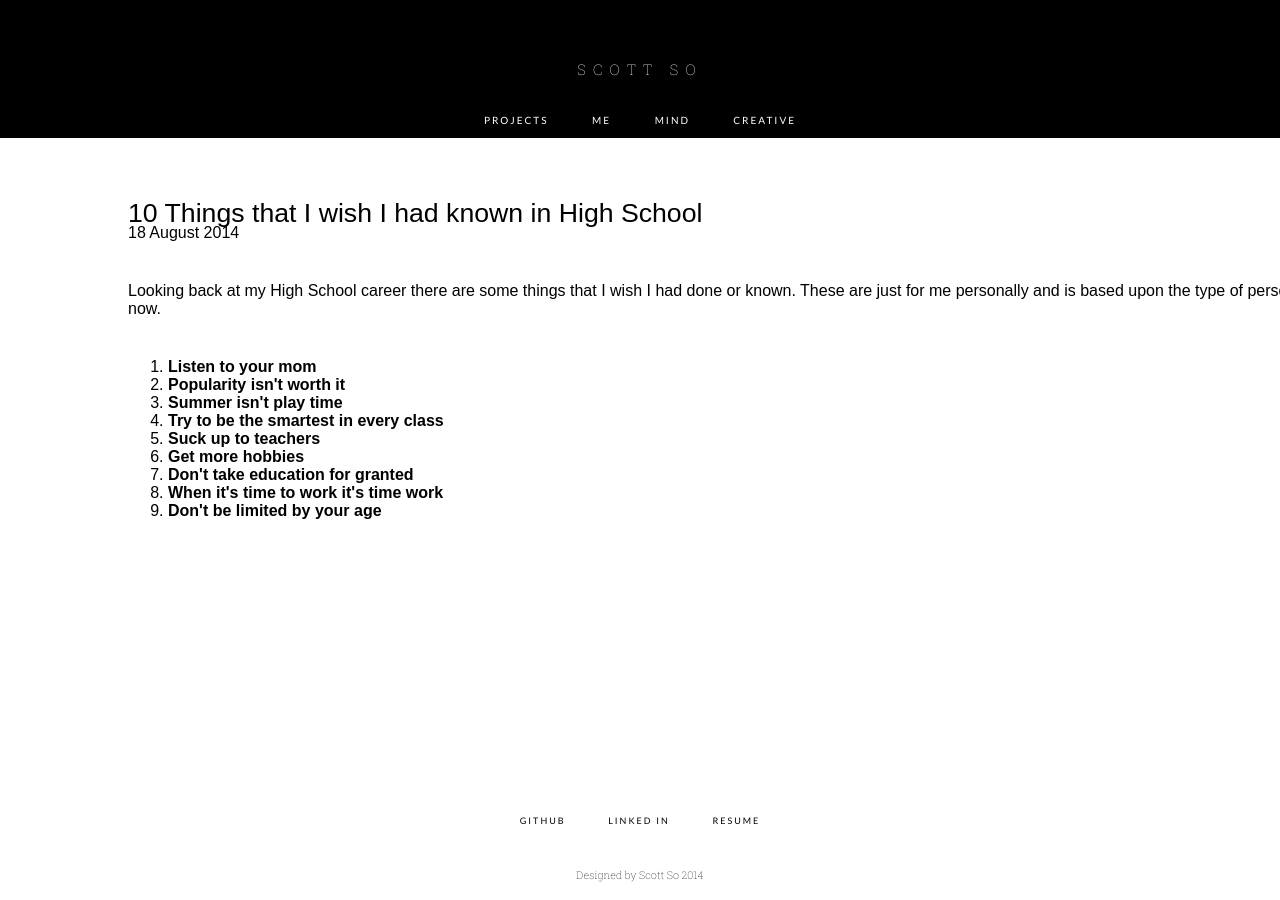
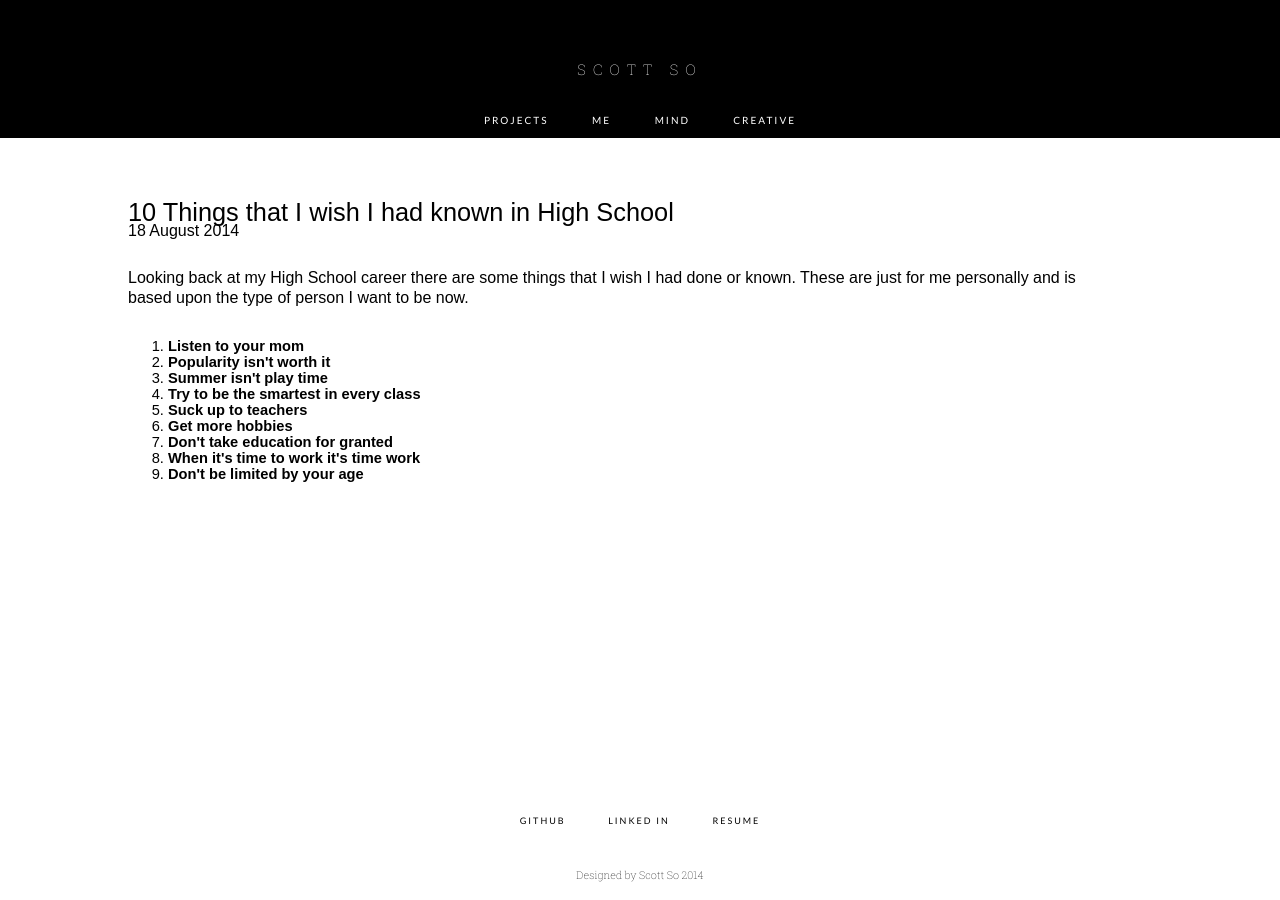
Before and after one commit to scotthso-zz/scotthso.github.io, a Jekyll site: the page built from _posts/2014-08-18-Wish-High-School.html, in a window 1280 px wide. Built offline with Jekyll 4.4.1, drawn with Linux system fonts in a browser that asks for light colours; some web fonts are replaced; Markdown is read by kramdown in place of the engine named in the settings.

Commit message:
fixed blog bug

```diff
--- a/_layouts/post.html
+++ b/_layouts/post.html
@@ -6,6 +6,6 @@
 
   {{ content }}
 
-
+<div class = "push"></div>
 
  {% include footer.html %}
--- a/mind.css
+++ b/mind.css
@@ -2,6 +2,7 @@
 
 #mind {
     font-family: 'Ek Mukta', sans-serif;
+
 }
 
 #mind h1 {
@@ -57,3 +58,8 @@
 position: relative;
  left: 10%;
 }
+
+.row-fluid {
+    margin-top: 60px;
+    margin-left: 5%;
+}
--- a/mind.html
+++ b/mind.html
@@ -8,6 +8,7 @@
 
 <h1>Take a journey into my mind</h1>
 <div id = "desc">Code. Fashion. Music. Design. Lifestyle.</div>
+
 {% for post in site.posts limit: 10 %}
 
 <body id="mind">
--- a/post.css
+++ b/post.css
@@ -8,8 +8,20 @@
     left: 10%;
 }
 
+.push {
+
+    height: 100px;
+}
+
+#post {
+ min-height: 100%;
+height: auto !important;
+height: 100%;
+    margin: 0 auto -100px;
+}
+
 h1 {
-    font-size: 20pt;
+    font-size: 19pt;
     margin-top: 60px;
     font-weight: 500;
 }
@@ -17,18 +29,21 @@
 #post li {
  list-style-type:decimal;
     font-weight:300;
+    font-size: 11pt;
 }
 
 #post ul {
 
     font-weight: 300;
-    margin-top: 40px;
+    margin-top: 30px;
 
 }
 
 #beginning {
 
-    margin-top: 40px;
+    margin-top: 28px;
+    margin-right: 320px;
+    line-height: 20px;
 
 
 }
```
Also changed, not shown: 4 other files.
